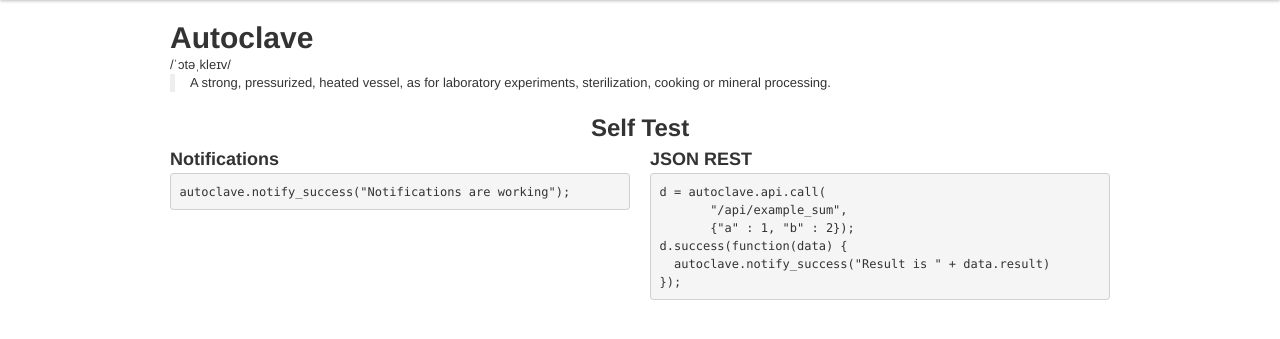
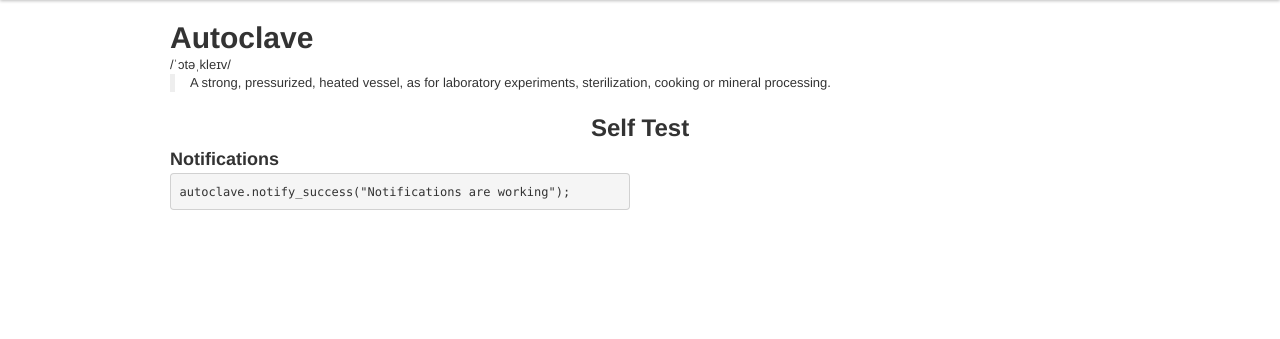
Before and after one commit to getslash/mailboxer, a Flask app: template flask_app/templates/index.html in a window 1280 px wide. Shown: the part 40-379 px from the top of the page. Run offline with Flask 2, Linux system fonts and the light colour scheme; the template is opened without the code that fills it, so the values that code supplies are empty; parts of the project's set-up code (start-up, migrations or seed data) failed here and were passed over.

Commit message:
Remove API code in index.html

```diff
--- a/flask_app/api/api.py
+++ b/flask_app/api/api.py
@@ -42,8 +42,3 @@ def _normalize_args(args, signature):
         missing.remove(key)
     if missing - signature.optionals:
         abort(httplib.BAD_REQUEST)
-
-
-@api_handler("/example_sum", a=int, b=int)
-def sum(a, b):
-    return {"result" : 6}
--- a/flask_app/templates/index.html
+++ b/flask_app/templates/index.html
@@ -19,18 +19,6 @@ A strong, pressurized, heated vessel, as for laboratory experiments, sterilizati
       </div>
     </div>
     <div class="span6">
-      <h3>JSON REST</h3>
-      <div class="example">
-        <pre>
-d = autoclave.api.call(
-       "/api/example_sum",
-       {"a" : 1, "b" : 2});
-d.success(function(data) {
-  autoclave.notify_success("Result is " + data.result)
-});
-</pre>
-      </div>
-    </div>
   </div>
 </div>
 {% endblock %}
```
